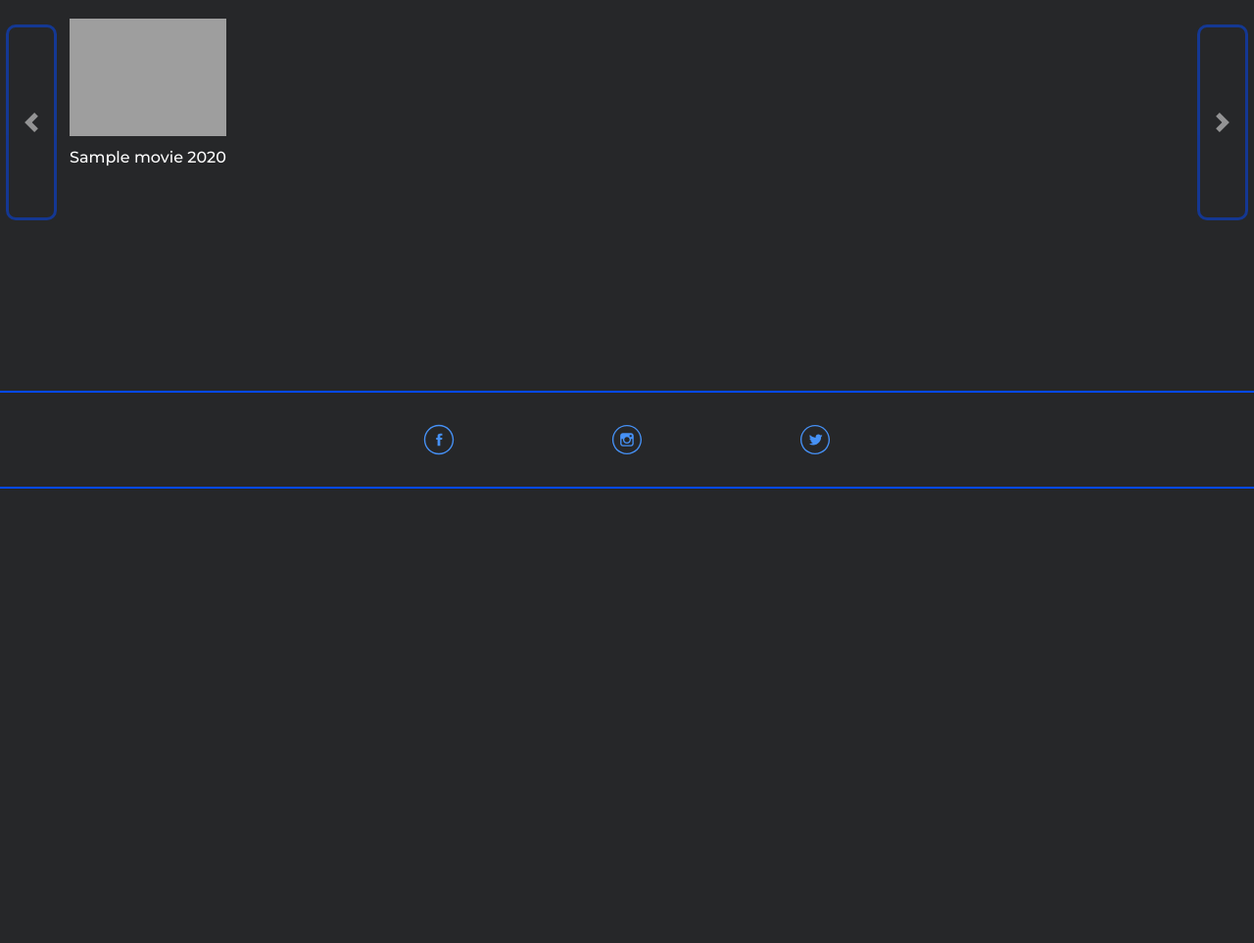
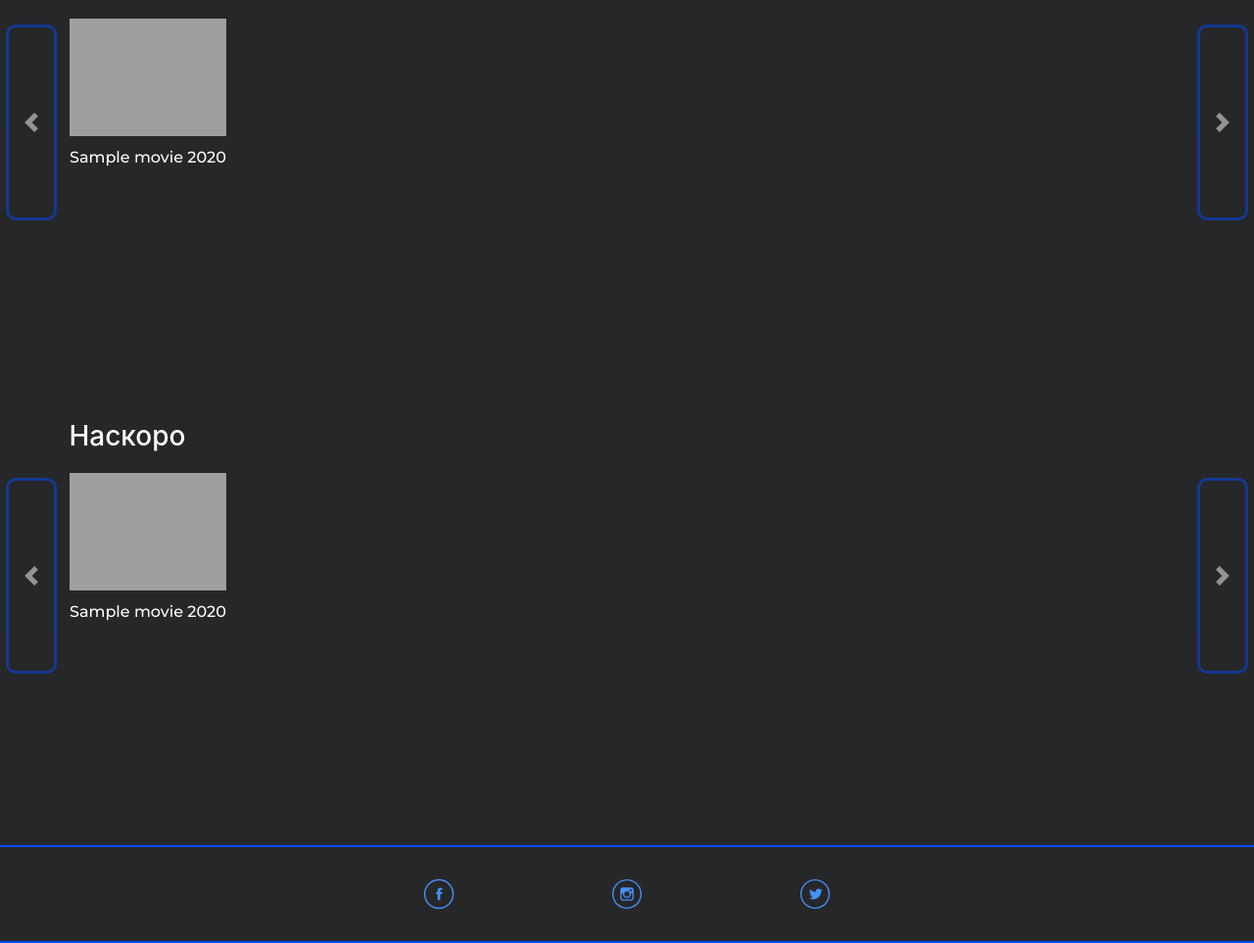
Before and after one commit to itsOmniscient/InWatch, a Flask app: template templates/index.html in a window 1280 px wide. Shown: the part 625-1588 px from the top of the page at 98% size. Before the commit the page ends 1124 px from the top, so only its background shows below. Run offline with Flask 2, Linux system fonts and the light colour scheme; the template is opened without the code that fills it: most values are stand-ins (such as "Sample title", 1, 10 or a date in 2020); some libraries are stand-ins or nearby versions; grey boxes are pictures that could not be loaded.

Commit message:
Added upcoming movies

```diff
--- a/templates/index.html
+++ b/templates/index.html
@@ -133,4 +133,69 @@
     <span class="carousel-control-next-icon"></span>
   </a>
 </div>
+
+<h3 class="h3-popular">Наскоро</h3>
+<div id="slide-button3" class="carousel slide">
+  <!-- The slideshow -->
+  <div class="container1 carousel-inner">
+    <div class="carousel-item active">
+      {% for movie in movie.upcoming(page=1)[0:10] %}
+      <div class="width_height">
+        <a href="/movie/{{ movie.id }}/" target="_blank"><img src="https://image.tmdb.org/t/p/w185_and_h278_bestv2{{ movie.poster_path }}"></a>
+        <div class="movie-details">
+        <p class="movie-details-text">{{ movie.title }} {{ movie.release_date[0:4] }}</p>
+        </div>
+      </div>
+      {% endfor %}
+    </div>
+    <div class="carousel-item">
+      {% for movie in movie.upcoming(page=1)[10:20] %}
+      <div class="width_height">
+        <a href="/movie/{{ movie.id }}/" target="_blank"><img src="https://image.tmdb.org/t/p/w185_and_h278_bestv2{{ movie.poster_path }}"></a>
+        <div class="movie-details">
+        <p class="movie-details-text">{{ movie.title }} {{ movie.release_date[0:4] }}</p>
+        </div>
+      </div>
+      {% endfor %}
+    </div>
+    <div class="carousel-item">
+      {% for movie in movie.upcoming(page=2)[0:10] %}
+      <div class="width_height">
+        <a href="/movie/{{ movie.id }}/" target="_blank"><img src="https://image.tmdb.org/t/p/w185_and_h278_bestv2{{ movie.poster_path }}"></a>
+        <div class="movie-details">
+        <p class="movie-details-text">{{ movie.title }} {{ movie.release_date[0:4] }}</p>
+      </div>
+      </div>
+      {% endfor %}
+    </div>
+    <div class="carousel-item">
+      {% for movie in movie.upcoming(page=2)[10:20] %}
+      <div class="width_height">
+        <a href="/movie/{{ movie.id }}/" target="_blank"><img src="https://image.tmdb.org/t/p/w185_and_h278_bestv2{{ movie.poster_path }}"></a>
+        <div class="movie-details">
+        <p class="movie-details-text">{{ movie.title }} {{ movie.release_date[0:4] }}</p>
+      </div>
+      </div>
+      {% endfor %}
+    </div>
+    <div class="carousel-item">
+      {% for movie in movie.upcoming(page=3)[0:10] %}
+      <div class="width_height">
+        <a href="/movie/{{ movie.id }}/" target="_blank"><img src="https://image.tmdb.org/t/p/w185_and_h278_bestv2{{ movie.poster_path }}"></a>
+        <div class="movie-details">
+        <p class="movie-details-text">{{ movie.title }} {{ movie.release_date[0:4] }}</p>
+      </div>
+      </div>
+      {% endfor %}
+    </div>
+  </div>
+
+  <!-- Left and right controls -->
+  <a class="carousel-control-prev" href="#slide-button3" data-slide="prev">
+    <span class="carousel-control-prev-icon"></span>
+  </a>
+  <a class="carousel-control-next" href="#slide-button3" data-slide="next">
+    <span class="carousel-control-next-icon"></span>
+  </a>
+</div>
 {% endblock content %}
--- a/templates/layout.html
+++ b/templates/layout.html
@@ -18,7 +18,7 @@
         <li class="nav-li nav1"><a href="/home">Почетна</a></li>
         <li class="nav-li nav1"><a href="/">Категории</a></li>
         <li class="nav-li nav1"><a href="/">Мој Профил</a></li>
-        <li class="nav-li nav1"><a href="/">Контакт</a></li>
+        <li class="nav-li nav1"><a href="#contact">Контакт</a></li>
         <input type="text" class="search-bar" placeholder="Барај...">
         <li class="nav-li registration"><a href="/register">Регистрација</a></li>
         <li class="nav-li login"<a href="/login"><a href="/login">Најава</a></li>
@@ -28,7 +28,7 @@
       {% block content %}
       {% endblock content %}
   <footer>
-    <div class="contact">
+    <div class="contact" id="contact">
       <div class="svg-wrap">
           <a href="https://www.facebook.com/74eed37577a755c1fed8fe1edb4cd299" target="_blank"><svg class="svg-icon" viewBox="0 0 20 20">
 							<path fill="none" d="M10,0.5c-5.247,0-9.5,4.253-9.5,9.5c0,5.247,4.253,9.5,9.5,9.5c5.247,0,9.5-4.253,9.5-9.5C19.5,4.753,15.247,0.5,10,0.5 M10,18.637c-4.77,0-8.636-3.867-8.636-8.637S5.23,1.364,10,1.364S18.637,5.23,18.637,10S14.77,18.637,10,18.637 M10.858,7.949c0-0.349,0.036-0.536,0.573-0.536h0.719v-1.3H11c-1.38,0-1.866,0.65-1.866,1.743v0.845h-0.86V10h0.86v3.887h1.723V10h1.149l0.152-1.299h-1.302L10.858,7.949z"></path>
```
